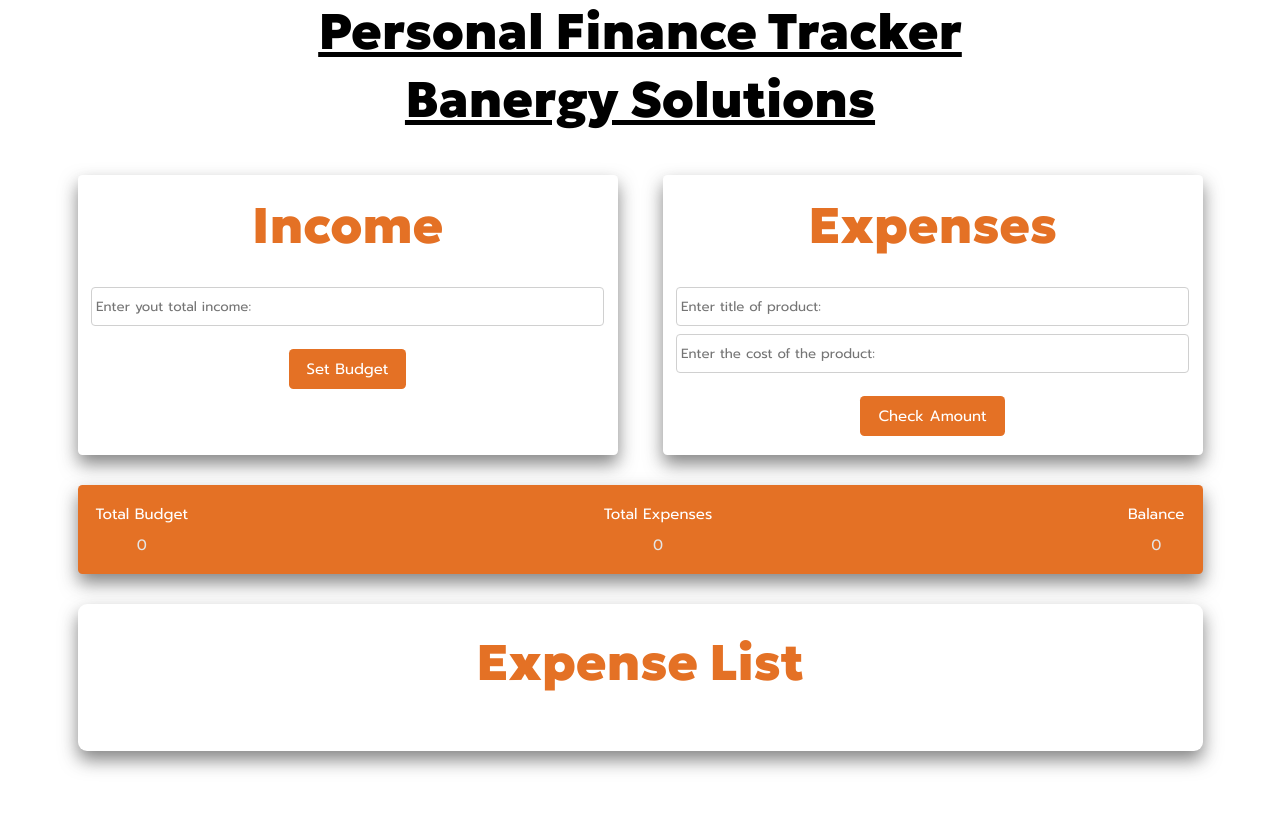
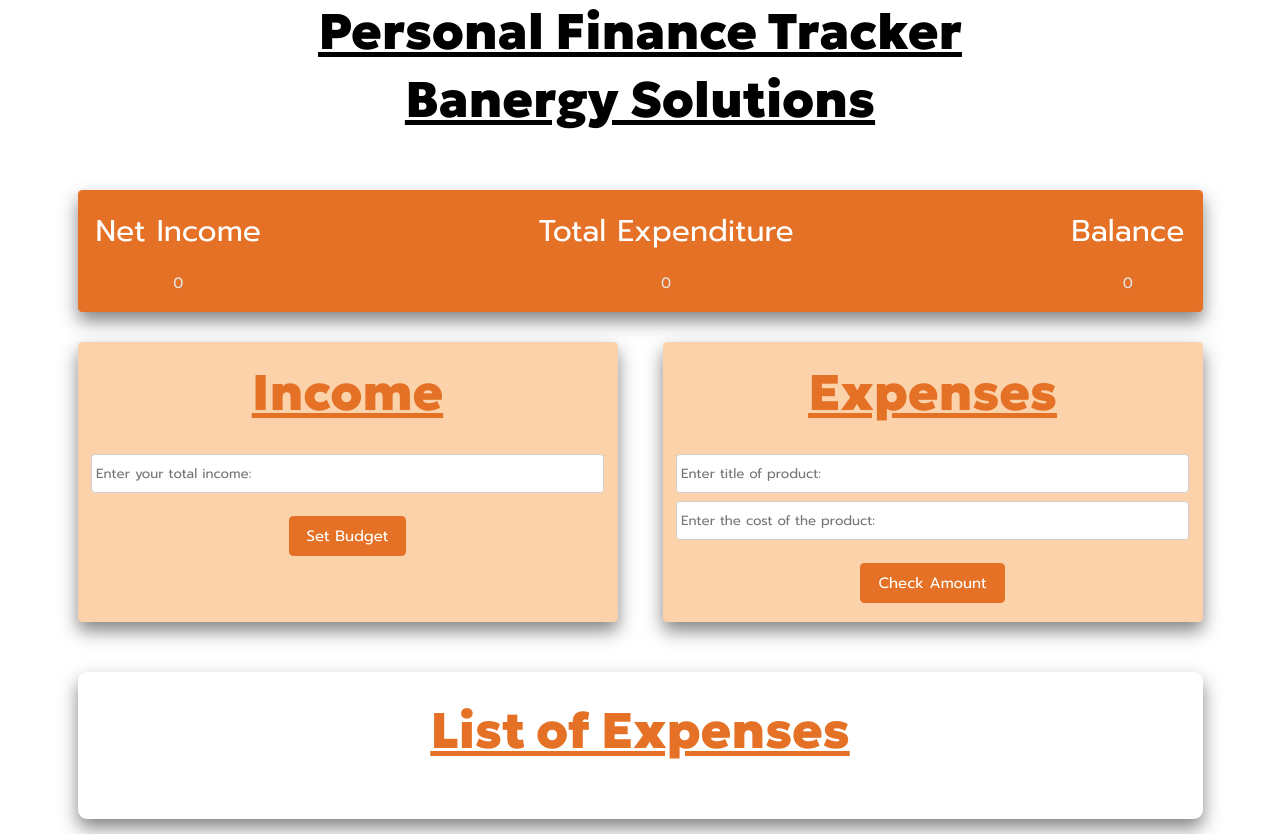
Before and after one commit to ahanban15/Personal_finance_tracker, a plain HTML site: page index.html in a window 1280 px wide. Before the commit the page ends 800 px from the top, so only its background shows below. Drawn offline with Linux system fonts and the light colour scheme.

Commit message:
styling changes

```diff
--- a/index.html
+++ b/index.html
@@ -1,12 +1,15 @@
 <!DOCTYPE html>
 <html lang="en">
+
 <head>
     <meta charset="UTF-8">
     <meta http-equiv="X-UA-Compatible" content="IE=edge">
     <meta name="viewport" content="width=device-width, initial-scale=1.0">
     <title>Banergy Expense Tracker</title>
 
-    <link rel="stylesheet" href="https://cdnjs.cloudflare.com/ajax/libs/font-awesome/6.4.0/css/all.min.css" integrity="sha512-iecdLmaskl7CVkqkXNQ/ZH/XLlvWZOJyj7Yy7tcenmpD1ypASozpmT/E0iPtmFIB46ZmdtAc9eNBvH0H/ZpiBw==" crossorigin="anonymous" referrerpolicy="no-referrer" />
+    <link rel="stylesheet" href="https://cdnjs.cloudflare.com/ajax/libs/font-awesome/6.4.0/css/all.min.css"
+        integrity="sha512-iecdLmaskl7CVkqkXNQ/ZH/XLlvWZOJyj7Yy7tcenmpD1ypASozpmT/E0iPtmFIB46ZmdtAc9eNBvH0H/ZpiBw=="
+        crossorigin="anonymous" referrerpolicy="no-referrer" />
 
     <link rel="stylesheet" href="style.css">
     <link rel="preconnect" href="https://fonts.googleapis.com">
@@ -14,41 +17,26 @@
     <link href="https://fonts.googleapis.com/css2?family=Prompt&display=swap" rel="stylesheet">
     <link rel="preconnect" href="https://fonts.googleapis.com">
     <link rel="preconnect" href="https://fonts.gstatic.com" crossorigin>
-    <link href="https://fonts.googleapis.com/css2?family=Geologica:wght@900&family=Prompt&display=swap" rel="stylesheet">
+    <link href="https://fonts.googleapis.com/css2?family=Geologica:wght@900&family=Prompt&display=swap"
+        rel="stylesheet">
 
 </head>
+
 <body>
     <u>
-    <h1>Personal Finance Tracker</h1>
-    <h3>Banergy Solutions</h2>
+        <h1>Personal Finance Tracker</h1>
+        <h3>Banergy Solutions</h2>
     </u>
     <br>
-        <div class="wrapper">
+    <div class="wrapper">
         <div class="container">
-            <div class="sub-container">
-                <div class="total-amount-container">
-                    <h3>Income</h3>
-                    <p class="hide error" id="budget-error">Value canNOT be NULL or negative</p>
-                    <input type="number" name="income" id="total-amount" placeholder="Enter yout total income: "/>
-                    <button class = "submit" id="total-amount-button" type="submit">Set Budget</button>
-                </div>
-                <div class="user-amount-container">
-                    <h3>Expenses</h3>
-                    <p class="hide error" id="prodct-title-error">
-                        Values canNOT be NULL
-                    </p>
-                    <input type="text" class="product-title" id="product-title" name="expenses" id="product-title" placeholder = "Enter title of product: ">
-                    <input type="number" class="user-amount" id="user-amount" name="cost" placeholder="Enter the cost of the product: ">
-                    <button class="submit" id="check-amount">Check Amount</button>
-                </div>
-            </div>
             <div class="output-container flex-space">
                 <div>
-                    <p>Total Budget</p>
+                    <p>Net Income</p>
                     <span id="amount">0</span>
                 </div>
                 <div>
-                    <p>Total Expenses</p>
+                    <p>Total Expenditure</p>
                     <span id="expenditure-value">0</span>
                 </div>
                 <div>
@@ -56,17 +44,38 @@
                     <span id="balance-amount">0</span>
                 </div>
             </div>
+            <div class="sub-container">
+                <div class="total-amount-container">
+                    <h3>Income</h3>
+                    <p class="hide error" id="budget-error">Value canNOT be NULL or negative</p>
+                    <input type="number" name="income" id="total-amount" placeholder="Enter your total income: " />
+                    <button class="submit" id="total-amount-button" type="submit">Set Budget</button>
+                </div>
+                <div class="user-amount-container">
+                    <h3>Expenses</h3>
+                    <p class="hide error" id="prodct-title-error">
+                        Values canNOT be NULL
+                    </p>
+                    <input type="text" class="product-title" id="product-title" name="expenses" id="product-title"
+                        placeholder="Enter title of product: ">
+                    <input type="number" class="user-amount" id="user-amount" name="cost"
+                        placeholder="Enter the cost of the product: ">
+                    <button class="submit" id="check-amount">Check Amount</button>
+                </div>
+            </div>
+
         </div>
 
         <div class="list">
-            <h3>Expense List</h3>
+            <h3>List of Expenses</h3>
             <div class="list-container" id="list">
             </div>
         </div>
     </div>
-</div>
+    </div>
 
     <script src="script.js"></script>
 
 </body>
+
 </html>
--- a/style.css
+++ b/style.css
@@ -3,11 +3,9 @@
     margin: 0;
     box-sizing: border-box;
     font-family: 'Prompt', sans-serif;
-
 }
 
 body{
-    /* background-color: cornsilk;  */
     background-image: url("img4.jpg");
 }
 
@@ -17,7 +15,7 @@
     font-size: 50px;
     font-weight: 500;
     font-family: 'Geologica', sans-serif;
-    /* font-family: 'Prompt', sans-serif; */
+    text-decoration-line: underline;
 }
 
 .wrapper{
@@ -29,6 +27,7 @@
 
 .container{
     width: 100%;
+    margin-bottom: 50px;
     /* position: absolute; */
     /* z-index: 1;  */
 }
@@ -74,7 +73,7 @@
 }
 
 .total-amount-container, .user-amount-container{
-    background-color: #ffffff;
+    background-color: #fbd2aa;
     padding: 1.25em 0.9em;
     border-radius: 0.3em;
     box-shadow: 0 0.6em 1.2em rgba(50, 50, 50, 0.6);
@@ -95,6 +94,7 @@
 .output-container p{
     font-weight: 500;
     margin-bottom: 0.6em;
+    font-size: 30px;
 }
 
 .output-container span{
@@ -102,6 +102,7 @@
     text-align: center;
     font-weight: 400;
     color: #e5e5e5;
+    font-size: 15px;
 }
 
 .submit{
```
